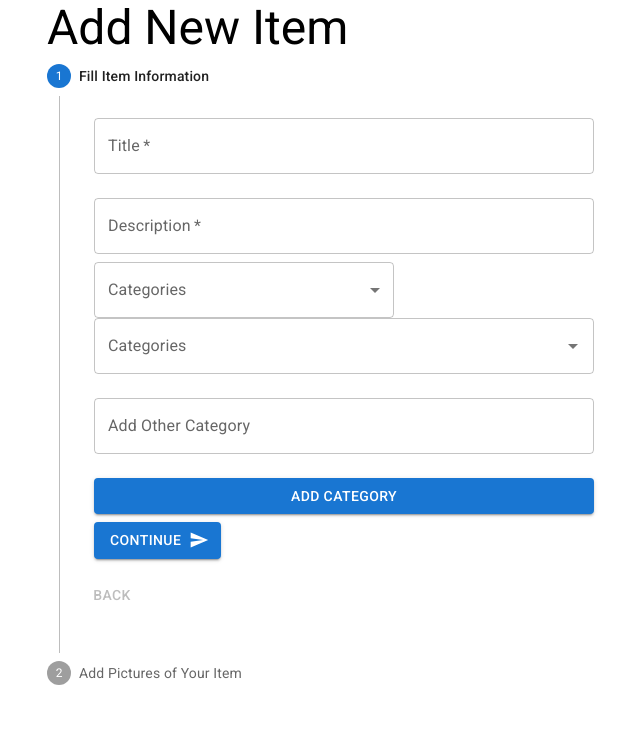
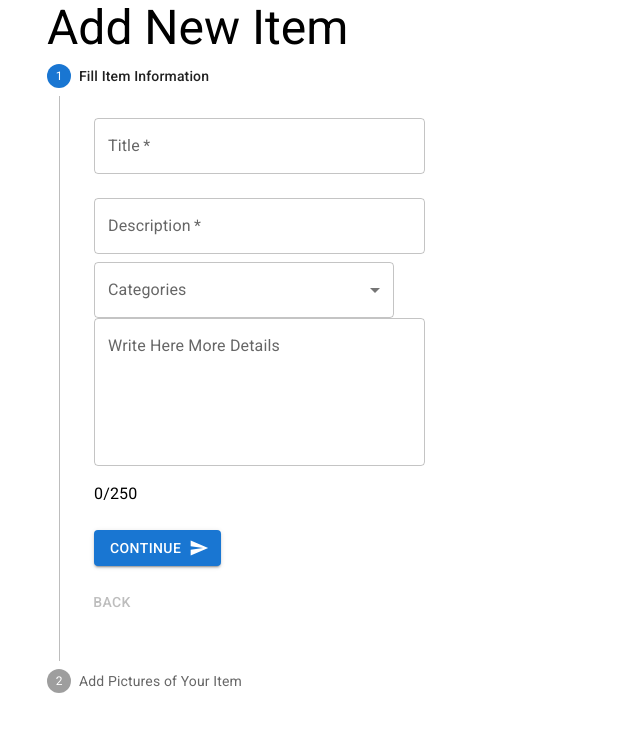
Before and after one commit to boro-mta/boro-fe, a React (Create React App) app: page /addItem in a window 1280 px wide. Shown: the top 732 px of the page, without its empty margins (17-657 px from the left). Built offline with nearby package versions, Linux system fonts and the light colour scheme.

Commit message:
addItemPage - removed new category option and added free text area

```diff
--- a/src/routes/addItemPage.tsx
+++ b/src/routes/addItemPage.tsx
@@ -95,6 +95,9 @@ const addItemPage = (props: Props) => {
   const [selectedCategories, setSelectedCategories] = React.useState<string[]>(
     []
   );
+
+  const [freeTextChar, setFreeTextChar] = React.useState<string>("");
+  const [freeTextCount, setFreeTextCount] = React.useState<number>(0);
 
   const [formValuesAddItem, setFormValusAddItem] = React.useState<FormValues>({
     title: "",
@@ -249,6 +252,19 @@ const addItemPage = (props: Props) => {
     }
   };
 
+  const recalculateCharsFreeText = (event: any) => {
+    console.log("free text counter event value:", event);
+    const charCount = event.target.value.length;
+    debugger
+    if (charCount === 250) {
+      setFreeTextChar(freeTextChar);
+    }
+    else {
+      setFreeTextChar(event.target.value);
+    }
+    setFreeTextCount(event.target.value.length);
+  };
+
   // vertical stepper:
   const [activeStep, setActiveStep] = React.useState(0);
 
@@ -273,12 +289,16 @@ const addItemPage = (props: Props) => {
   return (
     <Container>
       <Typography variant="h3">Add New Item</Typography>
-      <Box sx={{ maxWidth: 400 }}>
+      <Box
+        sx={{ maxWidth: 400 }}>
         <Stepper activeStep={activeStep} orientation="vertical">
           {/* step 1 components - add item details: name, description, categories */}
           <Step key={"Fill Item Information"}>
             <StepLabel>{"Fill Item Information"}</StepLabel>
             <StepContent>
+              <Box sx={{
+                height: "100%",
+              }}>
                 <Typography>
                   <fieldset disabled={formik.isSubmitting} style={{ border: 0 }}>
                     <form onSubmit={formik.handleSubmit}>
@@ -365,23 +385,8 @@ const addItemPage = (props: Props) => {
                         </FormControl>
                       </div>
 
-                    {/* categories - Autocomplete */}
-                    <Stack spacing={3} sx={{ width: 500 }}>
-                      <Autocomplete
-                        multiple
-                        id="tags-outlined"
-                        options={categoryArr}
-                        getOptionLabel={(option: any) => option.text}
-                        filterSelectedOptions
-                        renderInput={(params) => (
-                          <TextField
-                            {...params}
-                            label="Categories"
-                            placeholder="Choose categories for your item"
-                          />
-                        )}
-                      />
-
+                      {/* Adding new category */}
+                      {/* <Stack spacing={3} sx={{ width: 500 }}>
                         <TextField
                           id="new-category"
                           label="Add Other Category"
@@ -396,7 +401,20 @@ const addItemPage = (props: Props) => {
                         >
                           Add Category
                         </Button>
-                    </Stack>
+                      </Stack> */}
+
+                      <div>
+                        <TextField
+                          id="free-text"
+                          label="Write Here More Details"
+                          multiline
+                          rows={5}
+                          value={freeTextChar}
+                          onChange={recalculateCharsFreeText}
+                          sx={{ width: "100%" }}
+                        />
+                        <p>{freeTextCount}/250</p>
+                      </div>
 
                       <LoadingButton
                         sx={{ mt: 1, mr: 1 }}
@@ -408,6 +426,7 @@ const addItemPage = (props: Props) => {
                       >
                         <span>Continue</span>
                       </LoadingButton>
+
                     </form>
                   </fieldset>
                   <Snackbar
@@ -426,6 +445,7 @@ const addItemPage = (props: Props) => {
                     </Alert>
                   </Snackbar>
                 </Typography>
+
                 <Box sx={{ mb: 2 }}>
                   <div>
                     <Button
@@ -436,6 +456,8 @@ const addItemPage = (props: Props) => {
                       Back
                     </Button>
                   </div>
+                </Box>
+
               </Box>
             </StepContent>
           </Step>
```
Lines whose indentation alone changed are shown as unchanged.
